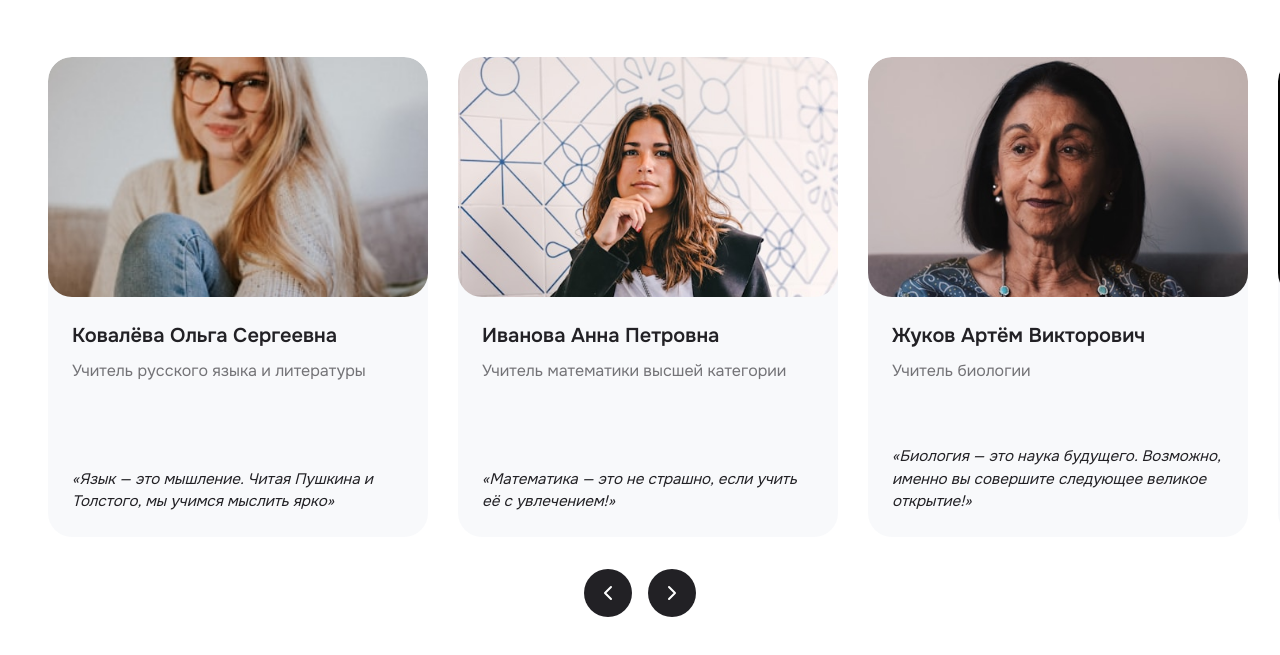
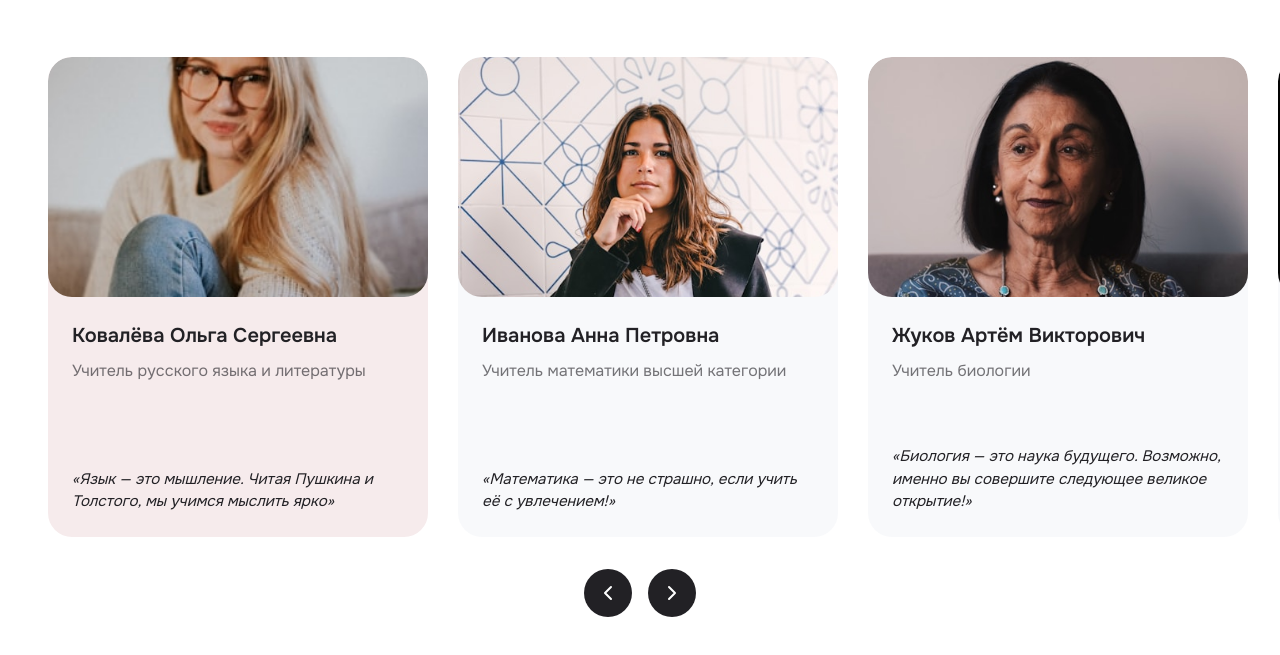
Before and after one commit to shmelevmattew/1-11School, a plain HTML site: page index.html in a window 1280 px wide. In both pictures the pointer is over the element 238 px from the left and 5477 px from the top of the page. Shown: the part 5180-5835 px from the top of the page. Drawn offline with Linux system fonts and the light colour scheme.

Commit message:
фикс учителей

```diff
--- a/src/styles/main.css
+++ b/src/styles/main.css
@@ -2077,7 +2077,14 @@ ul, ol {
   flex-shrink: 0;
   border-radius: 24px;
 }
-
+.teacher:hover {
+  background: #f6ebec;
+
+ }
+.teacher:hover .teacher__image {
+  transform:scale(1.05);
+  box-shadow: 0 8px 15px rgba(0, 0, 0, 0.15);
+}
 .teacher__image {
   width: 100%;
   height: 100%;
@@ -2259,6 +2266,7 @@ ul, ol {
   .teacher__image-wrapper {
     height: 220px;
   }
+
 
   .teacher__info {
     padding: 16px;
@@ -2443,7 +2451,6 @@ ul, ol {
   transform: translateY(-5px);
   box-shadow: 0 8px 15px rgba(0, 0, 0, 0.15);
 }
-
 .team__photo-img {
   width: 100%;
   height: 100%;
```
